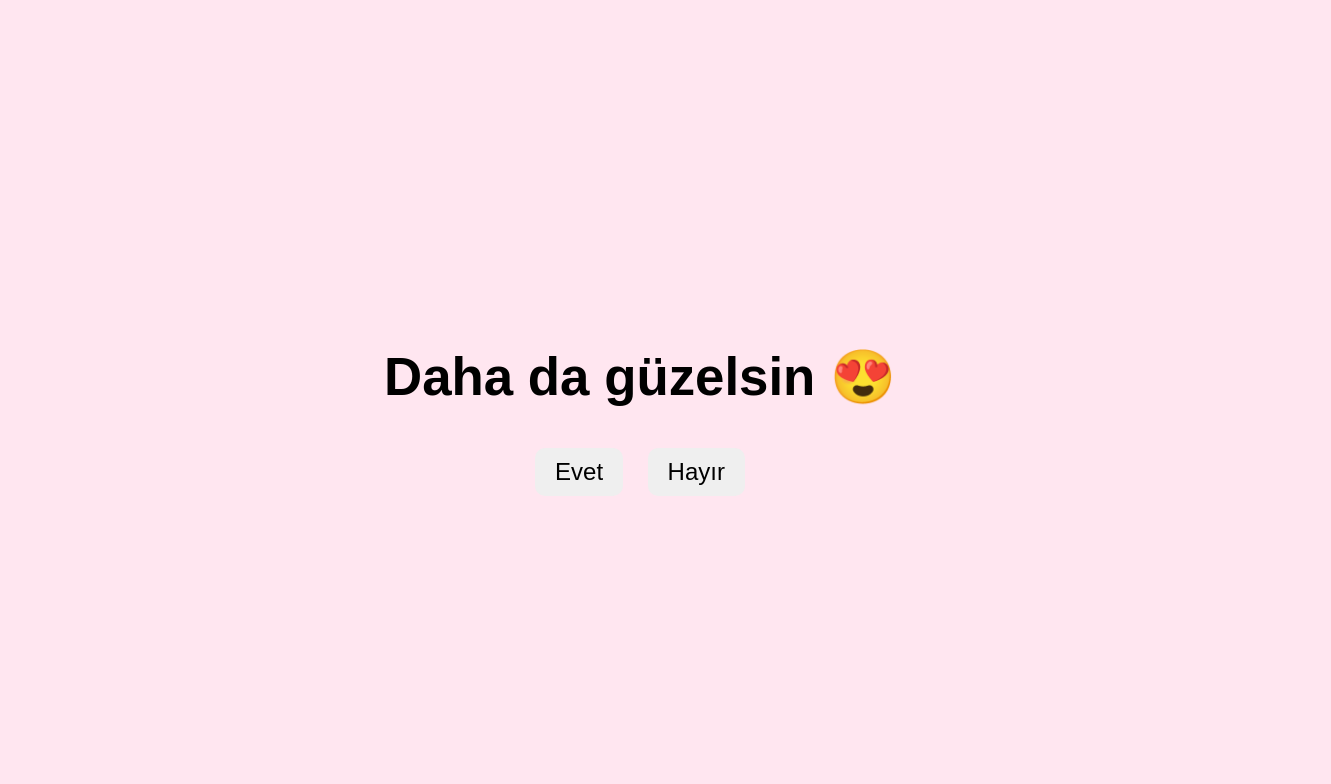
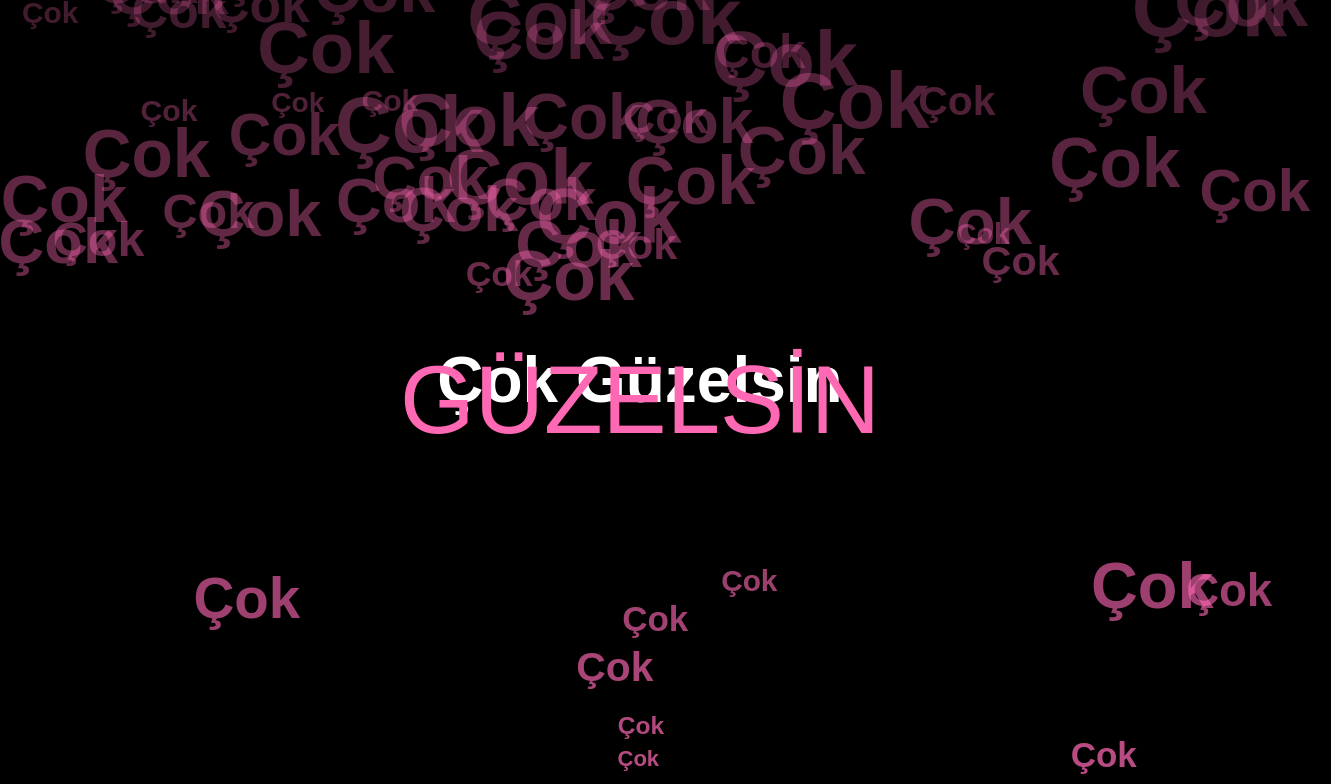
Before and after one commit to TheChefMamii/CokGizliSiteeee, a plain HTML site: page cok-guzelsin.html in a window 1280 px wide. Both pictures are taken after a click on the button "Evet". Shown: the top 784 px of the page, 1331 px wide, since content can reach past the window. Drawn offline with Linux system fonts and the light colour scheme.

Commit message:
Update cok-guzelsin.html

```diff
--- a/cok-guzelsin.html
+++ b/cok-guzelsin.html
@@ -3,67 +3,116 @@
 <head>
 <meta charset="UTF-8">
 <meta name="viewport" content="width=device-width, initial-scale=1.0">
-<title>Çokkk Güzelsinnnnn 💕</title>
+<title>Çok Güzelsin</title>
 <style>
+    * { margin:0; padding:0; box-sizing:border-box; }
     body {
+        background: #000;
+        color: #fff;
+        font-family: 'Arial', sans-serif;
         display: flex;
-    flex-direction: column;
         justify-content: center;
         align-items: center;
         height: 100vh;
-    font-family: Arial, sans-serif;
-    background: #ffe6f0;
+        overflow: hidden;
+        position: relative;
+    }
+    .container {
         text-align: center;
     }
-  #metin {
-    font-size: 3rem;
+    h1 { font-size: 4em; margin-bottom: 40px; }
+    button {
+        font-size: 1.5em;
+        padding: 15px 30px;
+        margin: 10px;
+        border-radius: 12px;
+        border: none;
+        cursor: pointer;
         transition: all 0.3s ease;
-    margin-bottom: 30px;
     }
-  button {
-    font-size: 1.5rem;
-    margin: 10px;
-    padding: 10px 20px;
-    border: none;
-    border-radius: 10px;
-    cursor: pointer;
-    transition: transform 0.2s ease;
+    #evet { background: #e91e63; color: white; }
+    #hayir { background: #555; color: white; }
+    .hidden { display: none; }
+
+    /* Çok animasyonu */
+    .çok {
+        position: absolute;
+        color: #ff69b4;
+        font-weight: bold;
+        animation: float 3s linear infinite;
+        pointer-events: none;
     }
-  button:hover { transform: scale(1.1); }
+    @keyframes float {
+        0% { transform: translateY(100vh) scale(1); opacity:1; }
+        100% { transform: translateY(-100vh) scale(2); opacity:0; }
+    }
+
+    /* Güzelsin yazısı */
+    .guzelsin {
+        position: absolute;
+        top: 50%; left:50%;
+        transform: translate(-50%, -50%);
+        font-size: 6em;
+        color: #ff69b4;
+        opacity: 0;
+        animation: appear 1s forwards;
+    }
+    @keyframes appear {
+        0% { opacity:0; transform: translate(-50%, -50%) scale(0.5);}
+        100% { opacity:1; transform: translate(-50%, -50%) scale(1);}
+    }
 </style>
 </head>
 <body>
-
-<h1 id="metin">Çokkk güzelsinnnnn 💕</h1>
-<div>
-  <button onclick="evet()">Evet</button>
-  <button onclick="hayir()">Hayır</button>
+<div class="container" id="game">
+    <h1>Çok Güzelsin</h1>
+    <button id="evet">Evet</button>
+    <button id="hayir">Hayır</button>
 </div>
 
 <script>
-let metin = document.getElementById('metin');
-let buyukluk = 3; // başlangıç font-size rem
-const hayirMesajlar = [
-  "Hmm, kabul etme ama içten biliyorum 😉",
-  "Pek inandırıcı olmadı ama yine de güzelsin 😏",
-  "Yalan söyleme, bakışlarından belli 😘",
-  "Hayır mı dedin? Öyleyse daha da güzelsin! 💖"
-];
+const evetBtn = document.getElementById('evet');
+const hayirBtn = document.getElementById('hayir');
+const game = document.getElementById('game');
 
-function evet() {
-  buyukluk += 0.3;
-  metin.style.fontSize = buyukluk + 'rem';
-  metin.textContent = "Daha da güzelsin 😍";
+let evetScale = 1;
+let hayirScale = 1;
+
+hayirBtn.addEventListener('click', ()=>{
+    hayirScale *= 0.8; // küçül
+    evetScale *= 1.2; // büyü
+    hayirBtn.style.transform = `scale(${hayirScale})`;
+    evetBtn.style.transform = `scale(${evetScale})`;
+});
+
+// Evet basınca animasyon
+evetBtn.addEventListener('click', ()=>{
+    // Butonları gizle
+    evetBtn.style.display='none';
+    hayirBtn.style.display='none';
+
+    // Çok yazıları üret
+    for(let i=0;i<100;i++){
+        const span = document.createElement('span');
+        span.classList.add('çok');
+        span.style.left = Math.random()*100 + 'vw';
+        span.style.fontSize = (Math.random()*2+1) + 'em';
+        span.style.animationDuration = (Math.random()*3+2)+'s';
+        span.innerText = 'Çok';
+        document.body.appendChild(span);
     }
 
-function hayir() {
-  const mesaj = hayirMesajlar[Math.floor(Math.random() * hayirMesajlar.length)];
-  metin.textContent = mesaj;
-  metin.style.color = '#' + Math.floor(Math.random()*16777215).toString(16); // rastgele renk
-  metin.style.transform = 'rotate(' + (Math.random()*10-5) + 'deg)';
-  setTimeout(()=>metin.style.transform='rotate(0deg)', 300);
-}
+    // Güzelsin yazısı
+    const guzelsin = document.createElement('div');
+    guzelsin.classList.add('guzelsin');
+    guzelsin.innerText = 'GÜZELSİN';
+    document.body.appendChild(guzelsin);
+
+    // 5 saniye sonra ana menüye dön
+    setTimeout(()=>{
+        window.location.href = 'index.html';
+    }, 5000);
+});
 </script>
-
 </body>
 </html>
```
Lines whose indentation alone changed are shown as unchanged.
